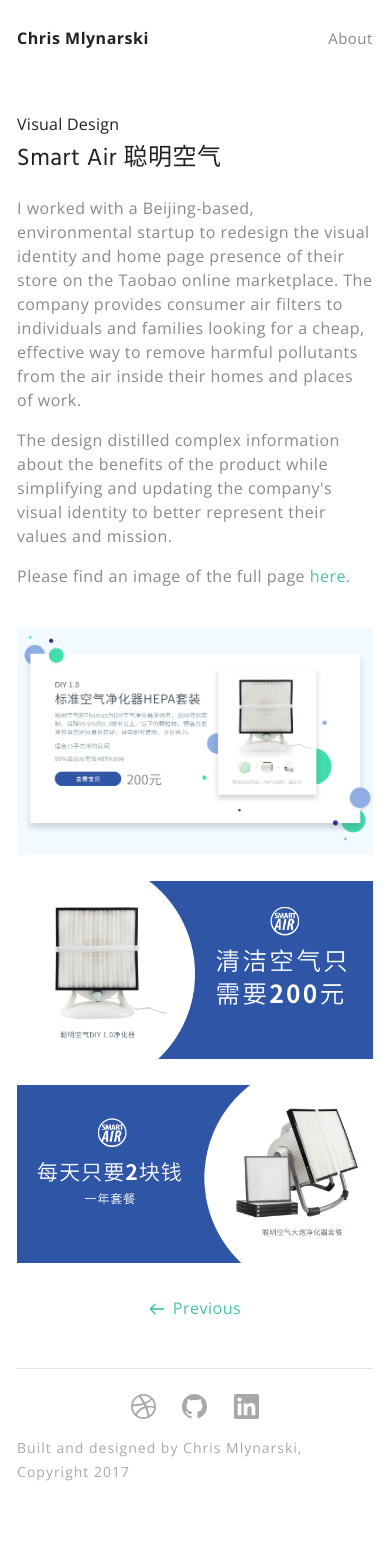
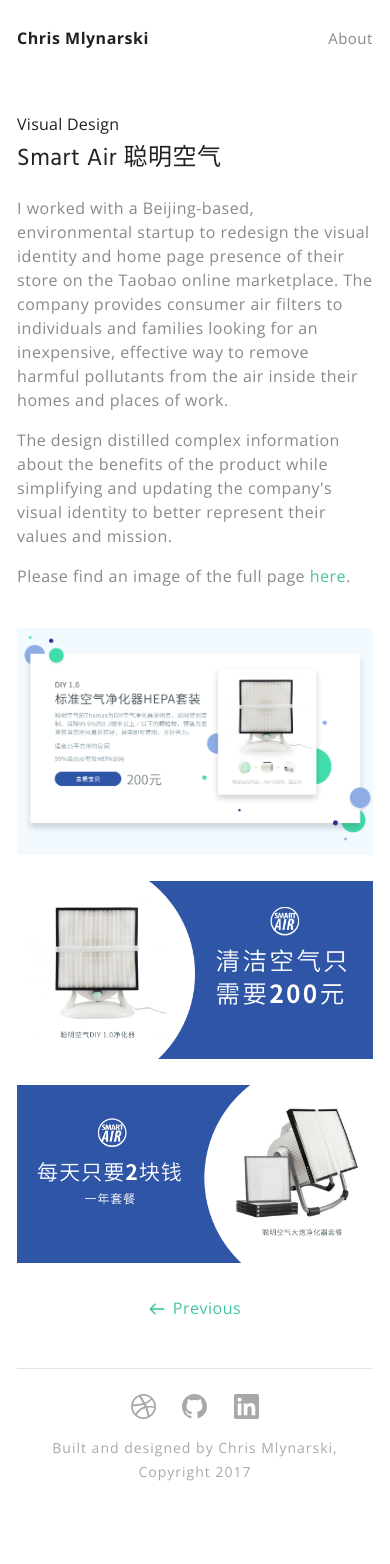
Before and after one commit to Cmlynars/portfolio-2017, a Jekyll site: the page built from projects/smart_air.md, in a window 390 px wide. Built offline with Jekyll 4.4.1, drawn with Linux system fonts in a browser that asks for light colours; nearby versions of some CDN libraries; library files that are not in the unit come from our copies.

Commit message:
copy updates and center align footer text on mobile

```diff
--- a/css/main.css
+++ b/css/main.css
@@ -470,6 +470,11 @@
   /* line 69, ../sass/_footer.scss */
   .icons-container {
     margin-bottom: 16px;
+  }
+
+  /* line 73, ../sass/_footer.scss */
+  .footer-item {
+    text-align: center;
   }
 }
 /* ---------------------------------------------------------------------
--- a/projects/smart_air.md
+++ b/projects/smart_air.md
@@ -3,13 +3,13 @@
 title: smart_air
 pretty_title: Smart Air 聪明空气
 role: Visual Design
-description: Reimagining the taobao digital store presence for a startup in China.
+description: Reimagined the taobao digital store presence for a startup in China.
 card_image: smart_air.png
 order: 5
 ---
 
 
-<p>I worked with a Beijing-based, environmental startup to redesign the visual identity and home page presence of their store on the Taobao online marketplace. The company provides consumer air filters to individuals and families looking for a cheap, effective way to remove harmful pollutants from the air inside their homes and places of work.</p>
+<p>I worked with a Beijing-based, environmental startup to redesign the visual identity and home page presence of their store on the Taobao online marketplace. The company provides consumer air filters to individuals and families looking for an inexpensive, effective way to remove harmful pollutants from the air inside their homes and places of work.</p>
 
 <p>The design distilled complex information about the benefits of the product while simplifying and updating the company's visual identity to better represent their values and mission.</p>
 
--- a/sass/_footer.scss
+++ b/sass/_footer.scss
@@ -70,4 +70,8 @@
  		margin-bottom: 16px;
  	}
 
+ 	.footer-item {
+ 		text-align: center;
+ 	}
+
  }
```
Also changed, not shown: projects/Avant.md (+1 -1 lines), projects/Morningstar.md (+1 -1 lines), projects/jiang_china_design.md (+2 -2 lines), projects/planet_finance_china.md (+1 -1 lines).
